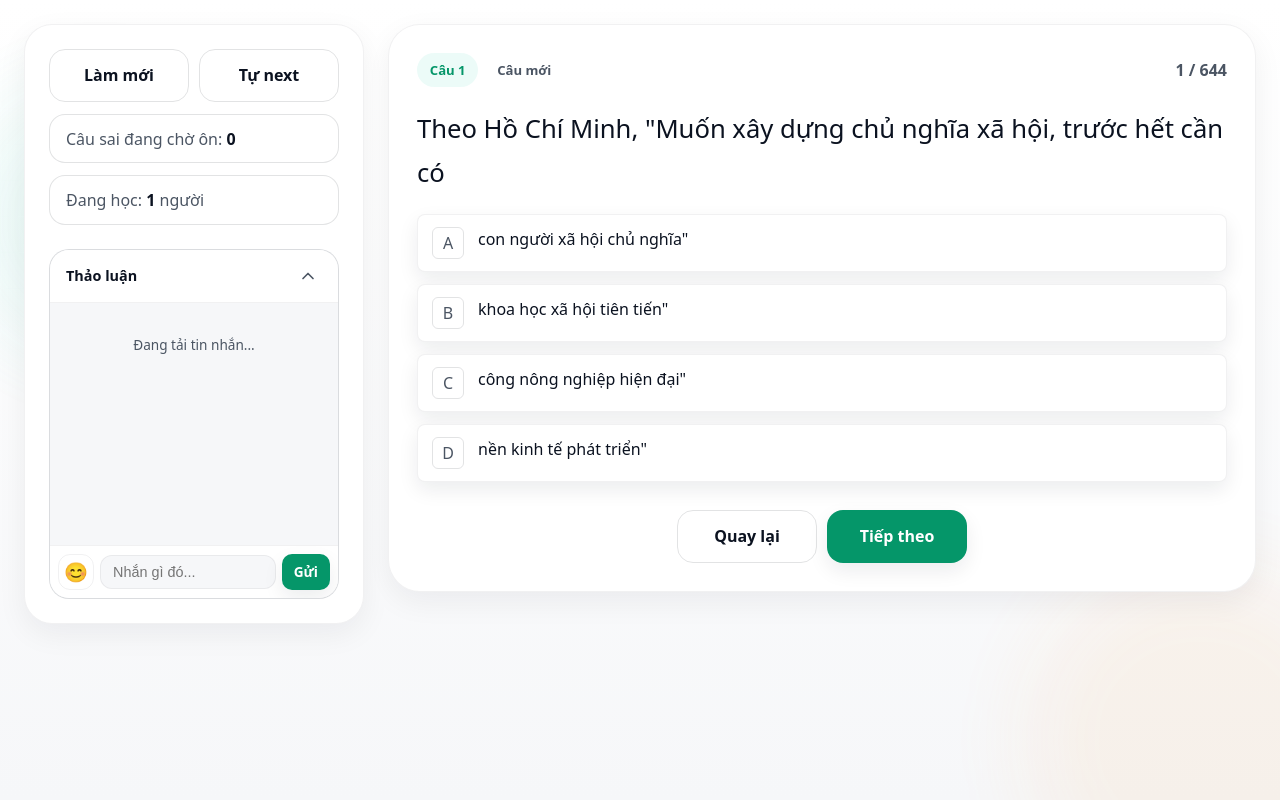
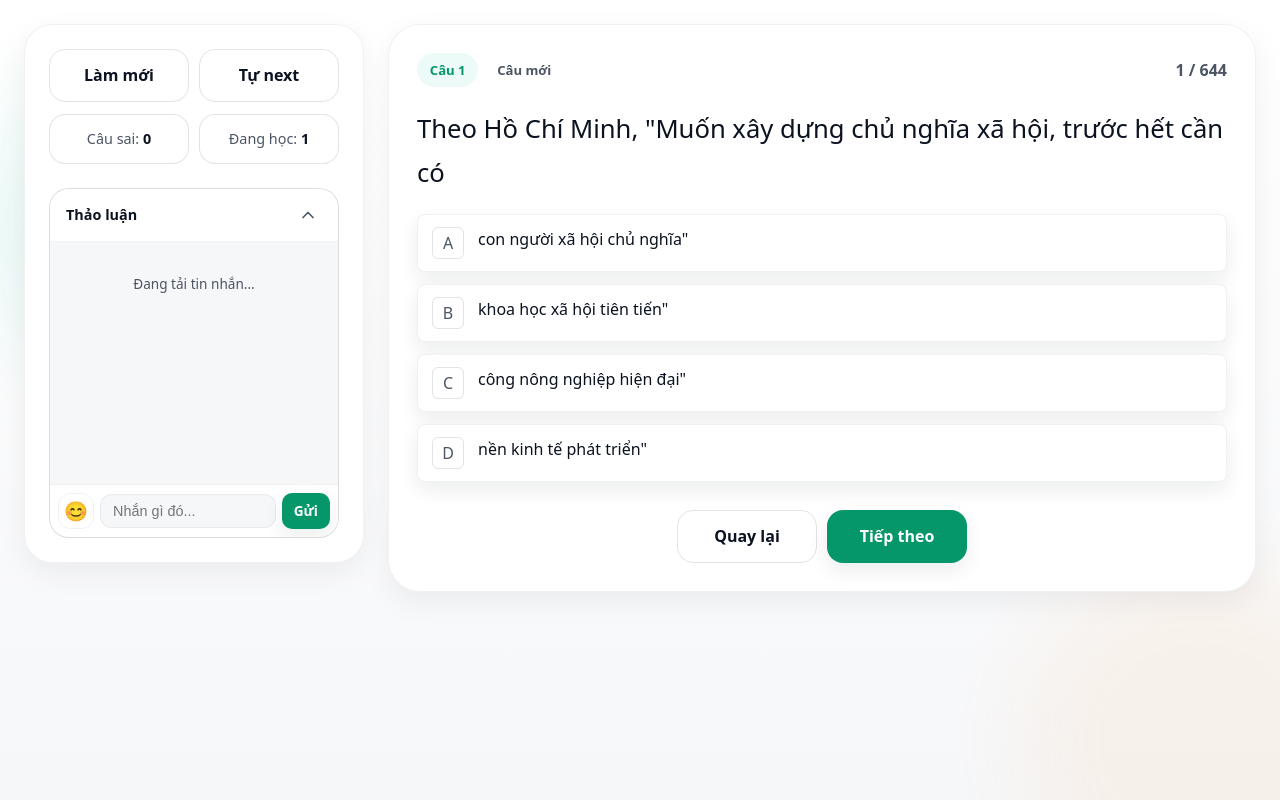
Before and after one commit to huynd4104/quiznet, a website: page index.html in a window 1280 px wide. Drawn offline with Linux system fonts and the light colour scheme; no server answers.

Commit message:
style: wrap status counters in sidebar-actions container with updated layout padding

```diff
--- a/index.html
+++ b/index.html
@@ -18,8 +18,10 @@
           <button id="reloadButton" class="secondary">Làm mới</button>
           <button id="autoNextButton" class="secondary toggle-button" type="button">Tự next</button>
         </div>
-        <p class="wrong-count-line">Câu sai đang chờ ôn: <strong id="wrongCount">0</strong></p>
-        <p class="active-learners-line">Đang học: <strong id="activeCount">1</strong> người</p>
+        <div class="sidebar-actions">
+          <p class="wrong-count-line">Câu sai: <strong id="wrongCount">0</strong></p>
+          <p class="active-learners-line">Đang học: <strong id="activeCount">1</strong></p>
+        </div>
 
         <div class="chat-container">
           <div class="chat-header">
--- a/styles.css
+++ b/styles.css
@@ -187,11 +187,13 @@ h3 {
 .wrong-count-line,
 .active-learners-line {
   margin: 0;
-  padding: 0.8rem 1rem;
+  padding: 0.9rem 1rem;
   border: 1px solid var(--border-strong);
   border-radius: 16px;
   color: var(--muted);
   background: rgba(255, 255, 255, 0.02);
+  text-align: center;
+  font-size: 0.9rem;
 }
 
 .wrong-count-line strong,
```
